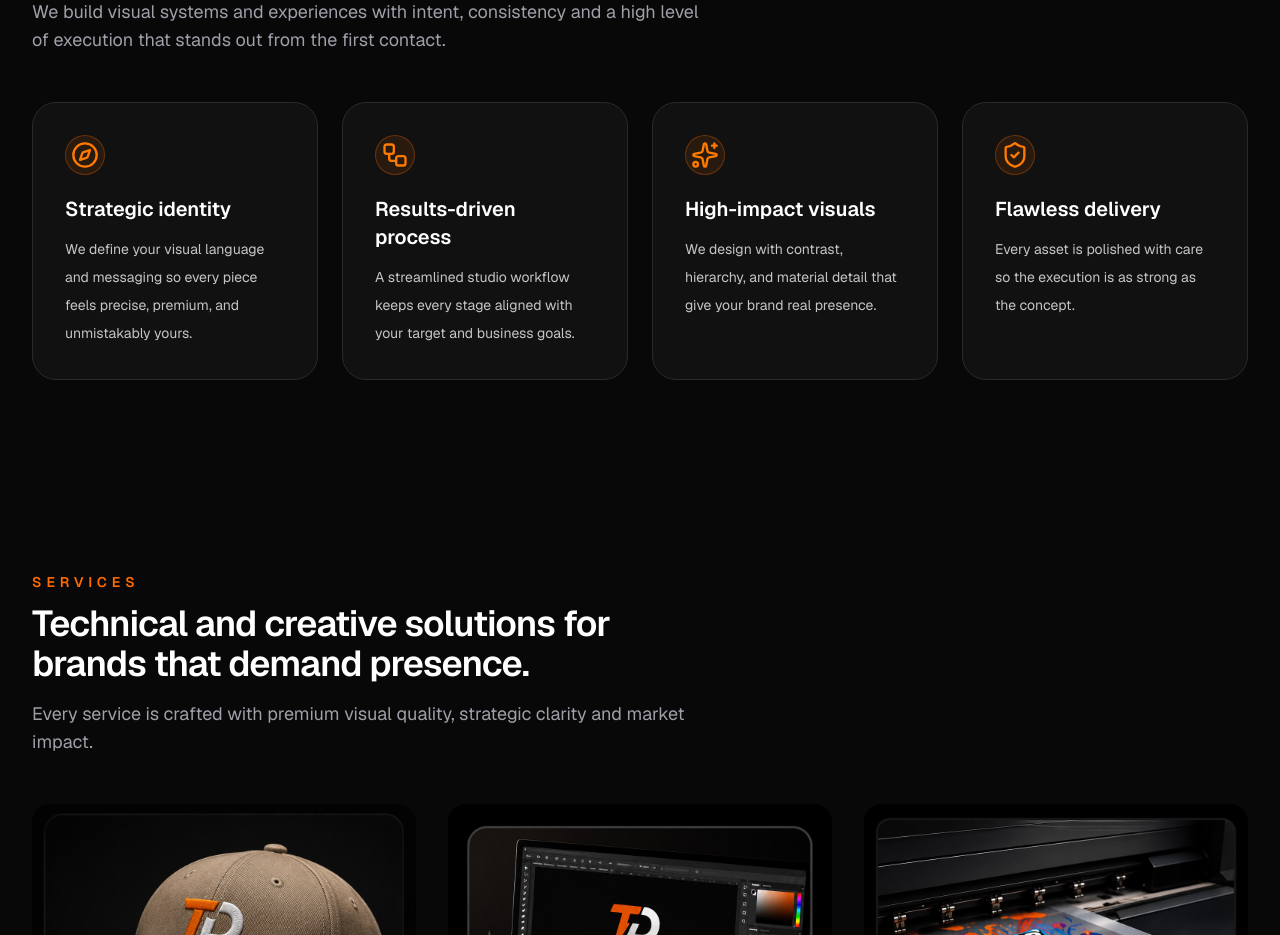
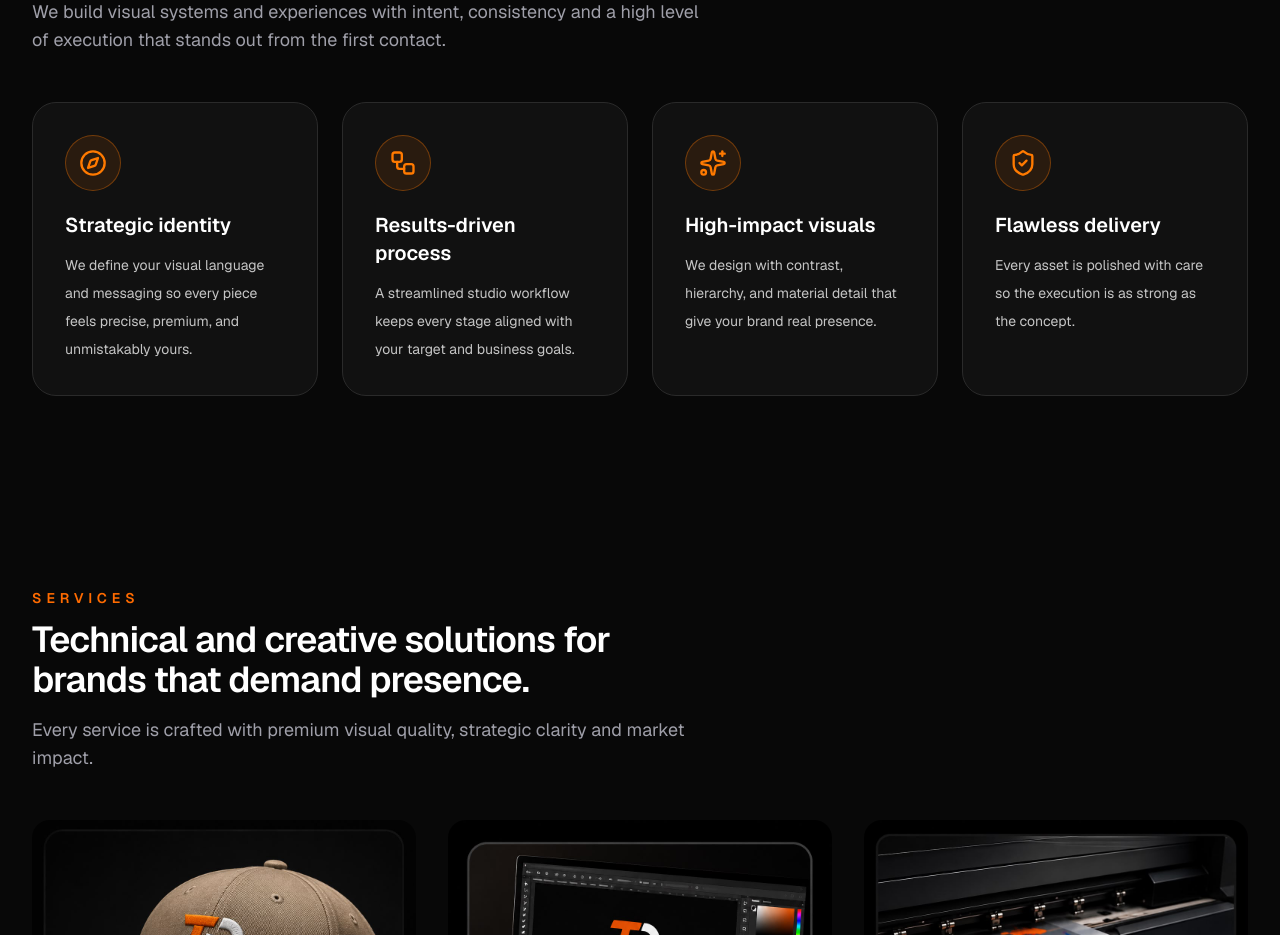
Before and after one commit to angeltrujilloat1-cloud/truper-design, a Next.js app: page / in a window 1280 px wide. Shown: the part 1420-2355 px from the top of the page. Built offline with nearby package versions, Linux system fonts and the light colour scheme.

Commit message:
Add Benefits icons

```diff
--- a/components/Benefits/index.tsx
+++ b/components/Benefits/index.tsx
@@ -4,25 +4,25 @@ import { Compass, ShieldCheck, Sparkles, Workflow } from "lucide-react";
 const benefits = [
   {
     title: "Strategic identity",
-    icon: Compass,
+    icon: <Compass size={28} color="#FF7A00" strokeWidth={2} />,
     description:
       "We define your visual language and messaging so every piece feels precise, premium, and unmistakably yours.",
   },
   {
     title: "Results-driven process",
-    icon: Workflow,
+    icon: <Workflow size={28} color="#FF7A00" strokeWidth={2} />,
     description:
       "A streamlined studio workflow keeps every stage aligned with your target and business goals.",
   },
   {
     title: "High-impact visuals",
-    icon: Sparkles,
+    icon: <Sparkles size={28} color="#FF7A00" strokeWidth={2} />,
     description:
       "We design with contrast, hierarchy, and material detail that give your brand real presence.",
   },
   {
     title: "Flawless delivery",
-    icon: ShieldCheck,
+    icon: <ShieldCheck size={28} color="#FF7A00" strokeWidth={2} />,
     description:
       "Every asset is polished with care so the execution is as strong as the concept.",
   },
@@ -40,18 +40,16 @@ export default function Benefits() {
 
         <div className="mt-12 grid gap-6 md:grid-cols-2 xl:grid-cols-4">
           {benefits.map((benefit) => {
-            const Icon = benefit.icon;
-
             return (
               <article
                 key={benefit.title}
                 className="rounded-[1.5rem] border border-[#2a2a2a] bg-[#111111] p-8 transition duration-300 hover:-translate-y-2 hover:border-[#ff6b00]"
               >
-                <div className="mb-5 flex h-10 w-10 items-center justify-center rounded-full border border-[#ff6b00]/30 bg-[#ff6b00]/10">
-                  <Icon className="h-7 w-7 text-[#FF7A00]" />
+                <div className="mb-5 flex h-14 w-14 items-center justify-center rounded-full border border-[#FF7A00]/35 bg-[#FF7A00]/10">
+                  {benefit.icon}
                 </div>
-              <h3 className="text-xl font-semibold text-white">{benefit.title}</h3>
-              <p className="mt-3 text-sm leading-7 text-[#c5c5c5]">{benefit.description}</p>
+                <h3 className="text-xl font-semibold text-white">{benefit.title}</h3>
+                <p className="mt-3 text-sm leading-7 text-[#c5c5c5]">{benefit.description}</p>
               </article>
             );
           })}
```
